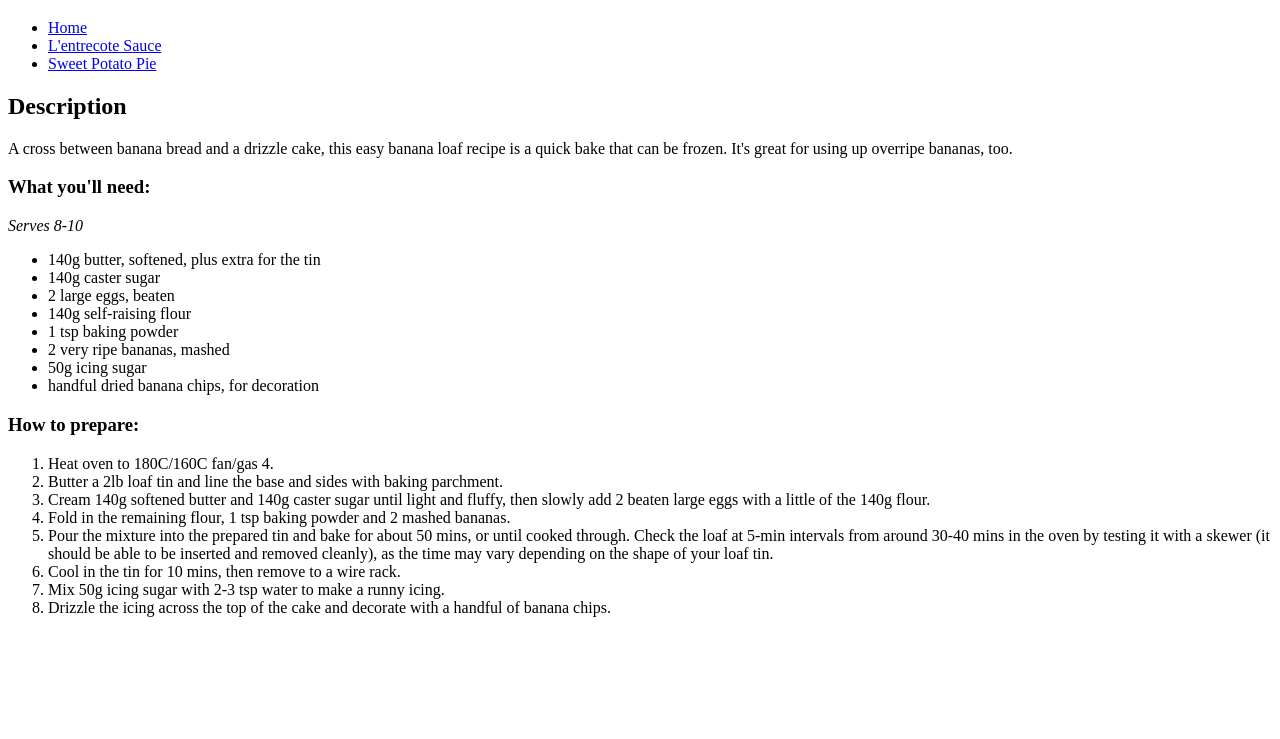
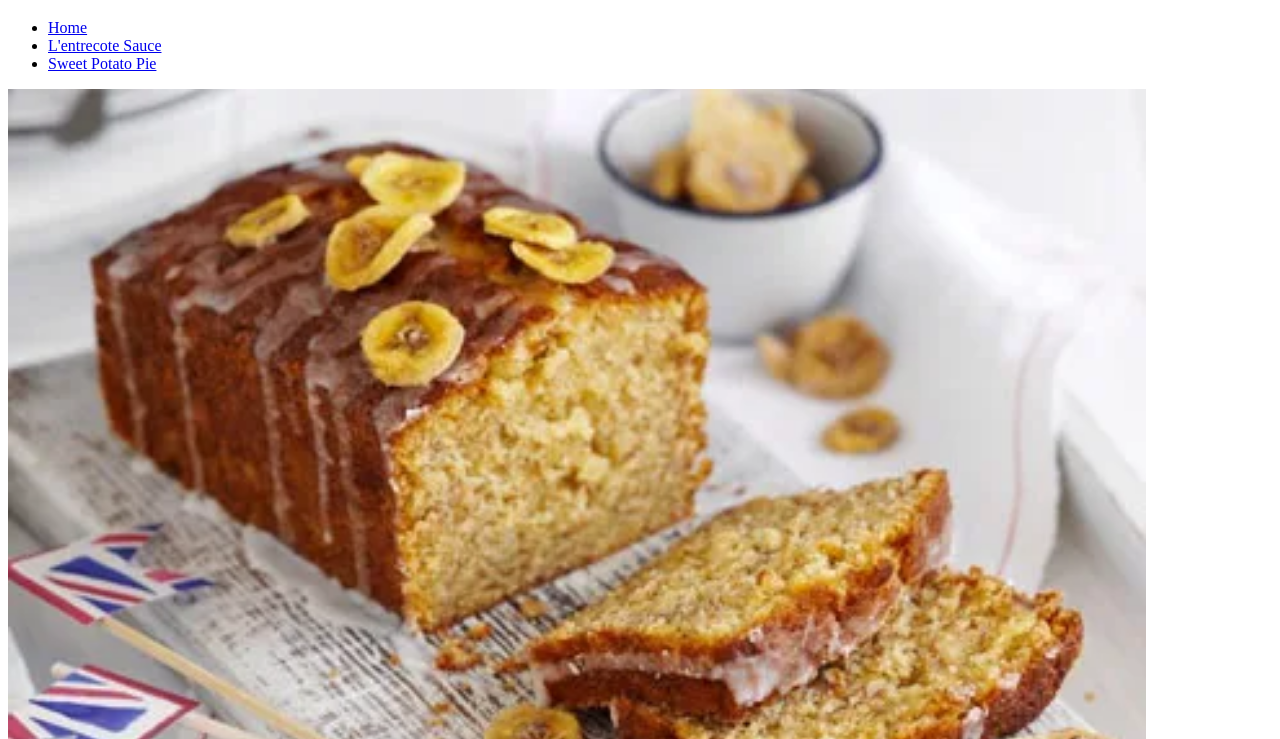
Before and after one commit to Subjacker/odin-recipes, a plain HTML site: page recipes/Banana_bread.html in a window 1280 px wide. Shown: the part 61-800 px from the top of the page. Drawn offline with Linux system fonts and the light colour scheme.

Commit message:
Added image to Banana bread recipe

```diff
--- a/recipes/Banana_bread.html
+++ b/recipes/Banana_bread.html
@@ -19,6 +19,7 @@
         <li><a href="./Entrecote_sauce.html">L'entrecote Sauce</a></li>
         <li><a href="./Sweet_Potato_Pie.html">Sweet Potato Pie</a></li>
     </ul>
+    <img src="../images/banana_bread.jpg" alt="A lovely glazed banana bread">
     <h2>Description</h2>
     <p>A cross between banana bread and a drizzle cake, this easy banana loaf recipe is a quick bake that
          can be frozen. It's great for using up overripe bananas, too.</p>
@@ -37,16 +38,23 @@
     <h3>How to prepare:</h3>
     <ol>
         <li>Heat oven to 180C/160C fan/gas 4.</li>
+        <br>
         <li>Butter a 2lb loaf tin and line the base and sides with baking parchment.</li>
+        <br>
         <li>Cream 140g softened butter and 140g caster sugar until light and fluffy, then slowly add 2 beaten
              large eggs with a little of the 140g flour.</li>
+             <br>
         <li>Fold in the remaining flour, 1 tsp baking powder and 2 mashed bananas.</li>
+        <br>
         <li>Pour the mixture into the prepared tin and bake for about 50 mins, or until cooked through.
             Check the loaf at 5-min intervals from around 30-40 mins in the oven by testing it with a skewer
             (it should be able to be inserted and removed cleanly), as the time may vary depending on the
             shape of your loaf tin.</li>
+            <br>
         <li>Cool in the tin for 10 mins, then remove to a wire rack.</li>
+        <br>
         <li>Mix 50g icing sugar with 2-3 tsp water to make a runny icing.</li>
+        <br>
         <li>Drizzle the icing across the top of the cake and decorate with a handful of banana chips.</li>
     </ol>
 </body>
```
